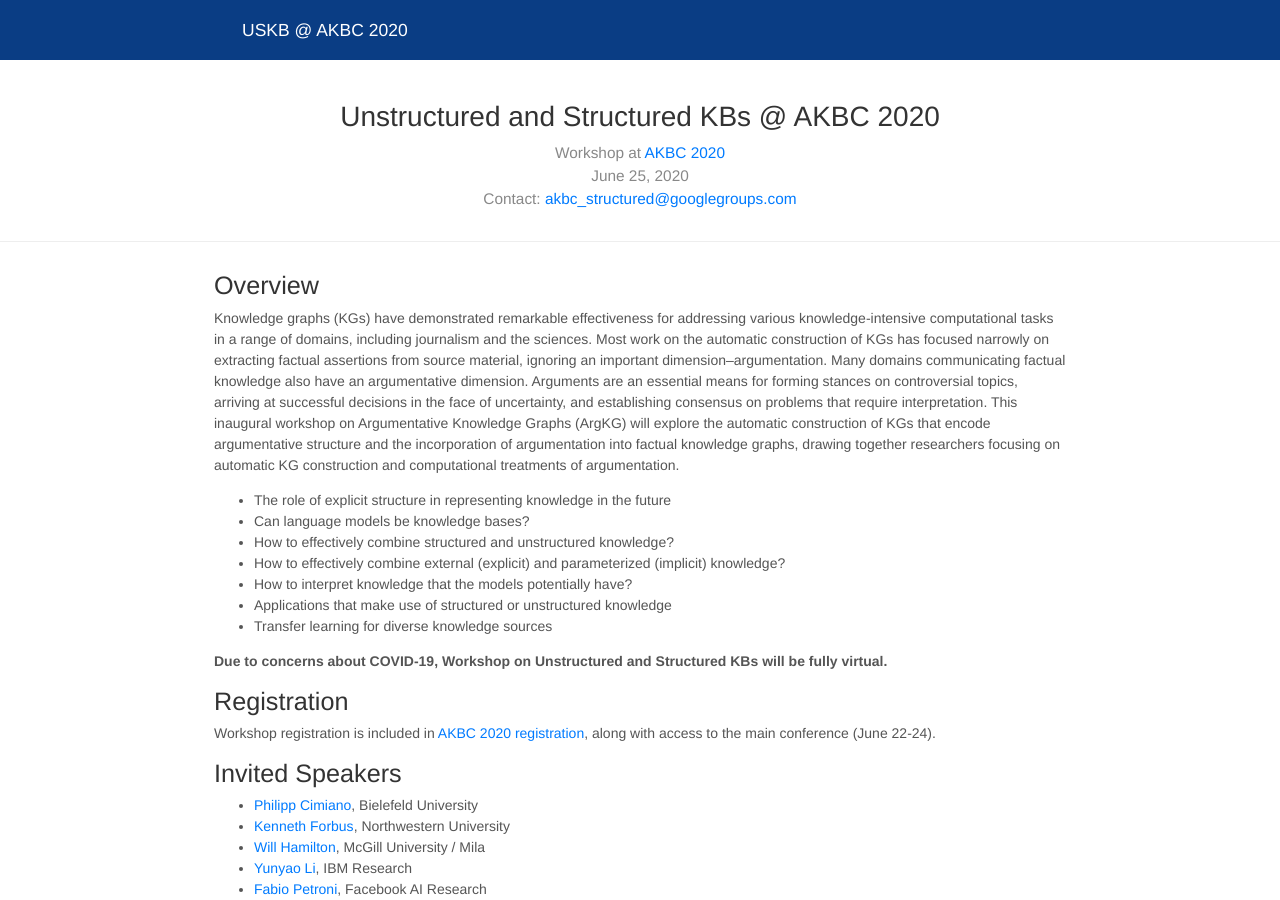
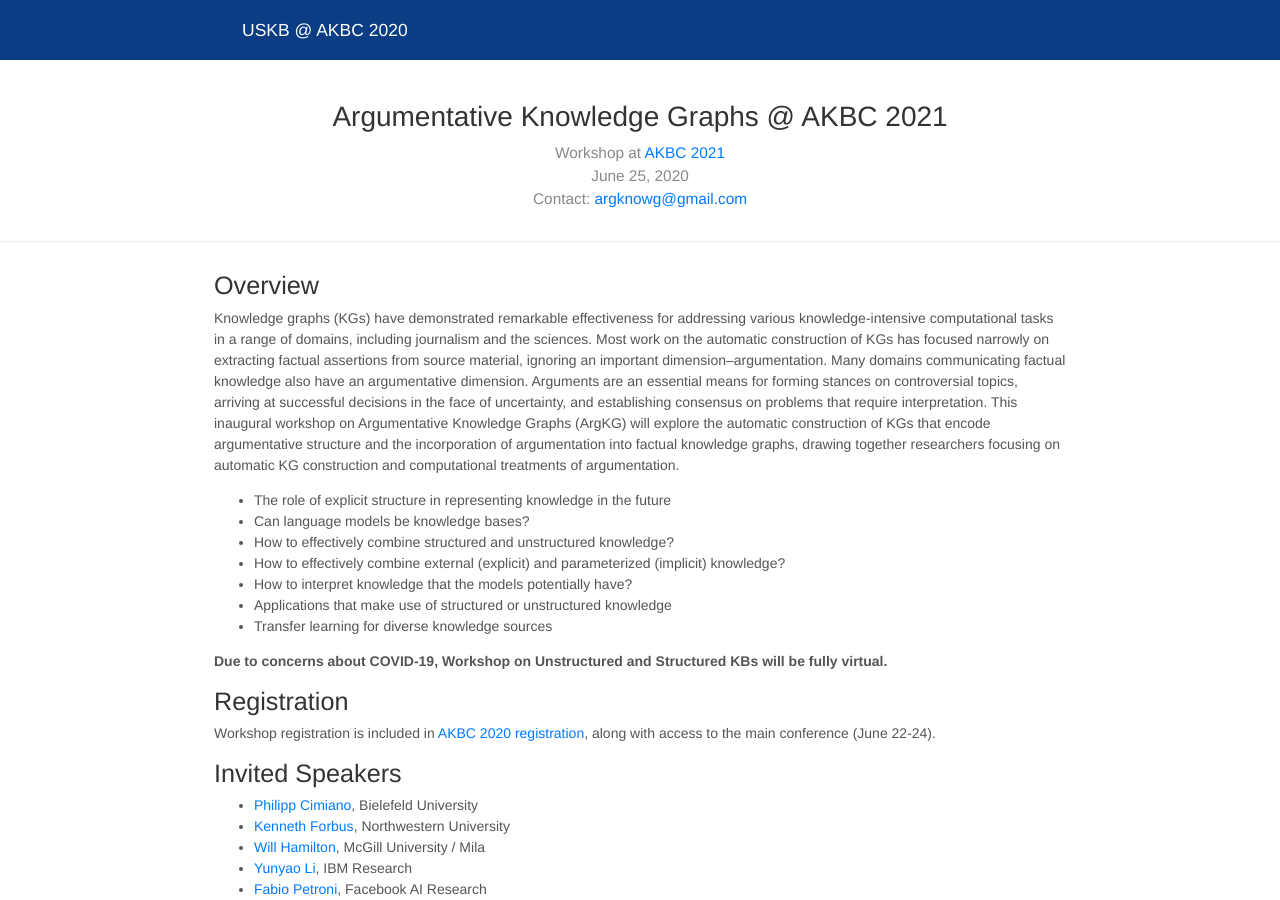
Before and after one commit to ArgKG/2021, a Jekyll site: the page built from index.md, in a window 1280 px wide and 900 px high. Built offline with Jekyll 4.4.1, drawn with Linux system fonts in a browser that asks for light colours; nearby versions of some CDN libraries.

Commit message:
Update main.html

```diff
--- a/_layouts/main.html
+++ b/_layouts/main.html
@@ -7,7 +7,7 @@
     <meta name="author" content="">
     <link rel="icon" href="../../favicon.ico">
 
-    <title>USKB @ AKBC 2020: {{page.title}}</title>
+    <title>ArgKG @ AKBC 2021: {{page.title}}</title>
 
     <!-- Bootstrap core CSS -->
     <link rel="stylesheet" href="https://maxcdn.bootstrapcdn.com/bootstrap/4.0.0/css/bootstrap.min.css"
@@ -51,11 +51,11 @@
 
 <div class="blog-header">
     <div class="container text-center">
-        <h1 class="blog-title">Unstructured and Structured KBs @ AKBC 2020</h1>
+        <h1 class="blog-title">Argumentative Knowledge Graphs @ AKBC 2021</h1>
         <p class="lead blog-description">
-            Workshop at <a href="https://www.akbc.ws/2020/">AKBC 2020</a><br/>
+            Workshop at <a href="https://www.akbc.ws/2021/">AKBC 2021</a><br/>
             June 25, 2020<br/>
-            Contact: <a href="mailto:akbc_structured@googlegroups.com">akbc_structured@googlegroups.com</a>
+            Contact: <a href="mailto:argknowg@gmail.com">argknowg@gmail.com</a>
         </p>
     </div>
 </div>
@@ -70,7 +70,7 @@
 
 </div><!-- /.container -->
 
-<footer class="blog-footer">
+<!-- <footer class="blog-footer">
     <p>
         <a href="https://github.com/uskb-workshop/uskb-workshop.github.io" class="footer-icon">
             <img height="24" width="24" src="https://unpkg.com/simple-icons@latest/icons/github.svg"/>
@@ -79,7 +79,7 @@
             <img height="24" width="24" src="https://unpkg.com/simple-icons@latest/icons/bootstrap.svg"/>
         </a>
     </p>
-</footer>
+</footer> -->
 
 
 <!-- Bootstrap core JavaScript
```
